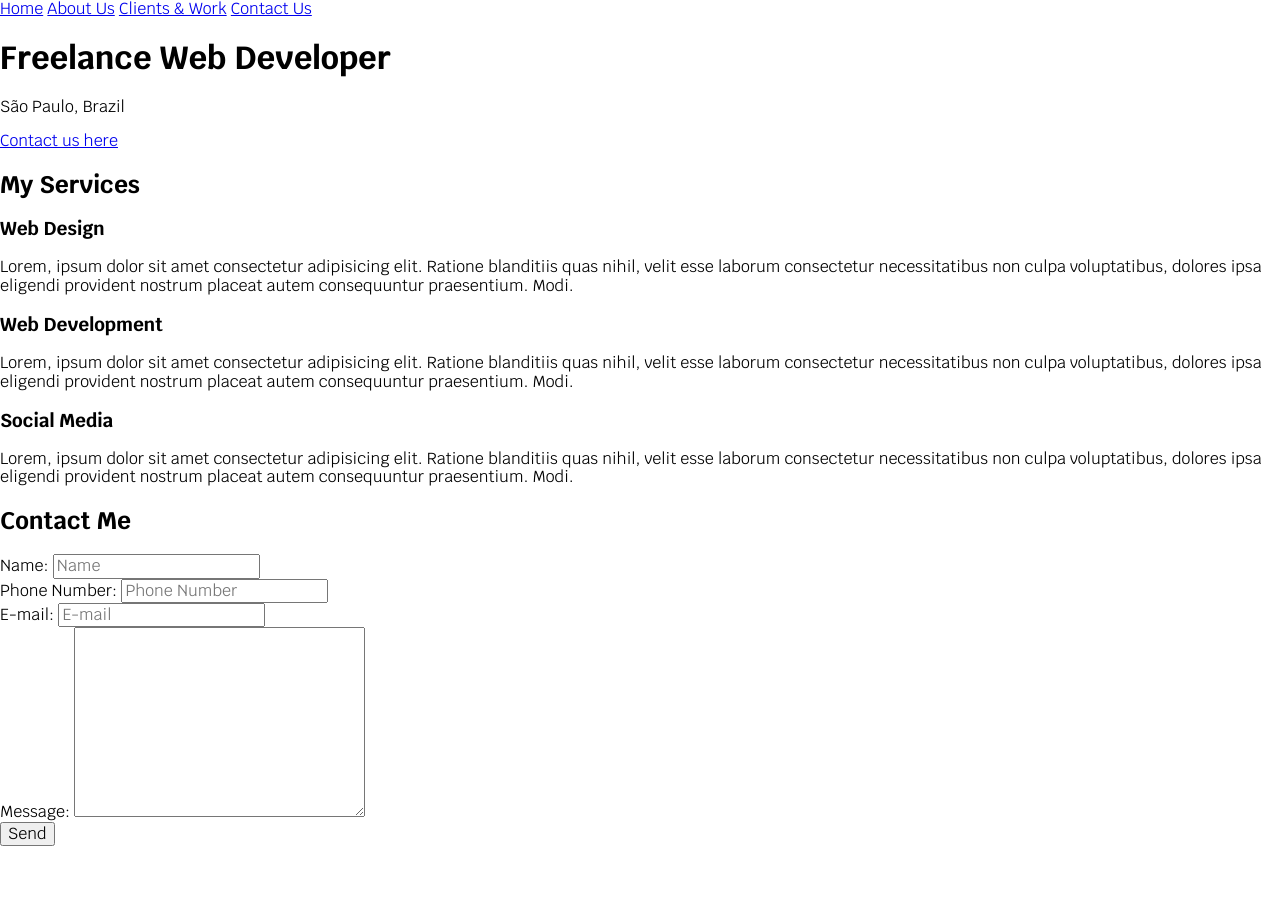
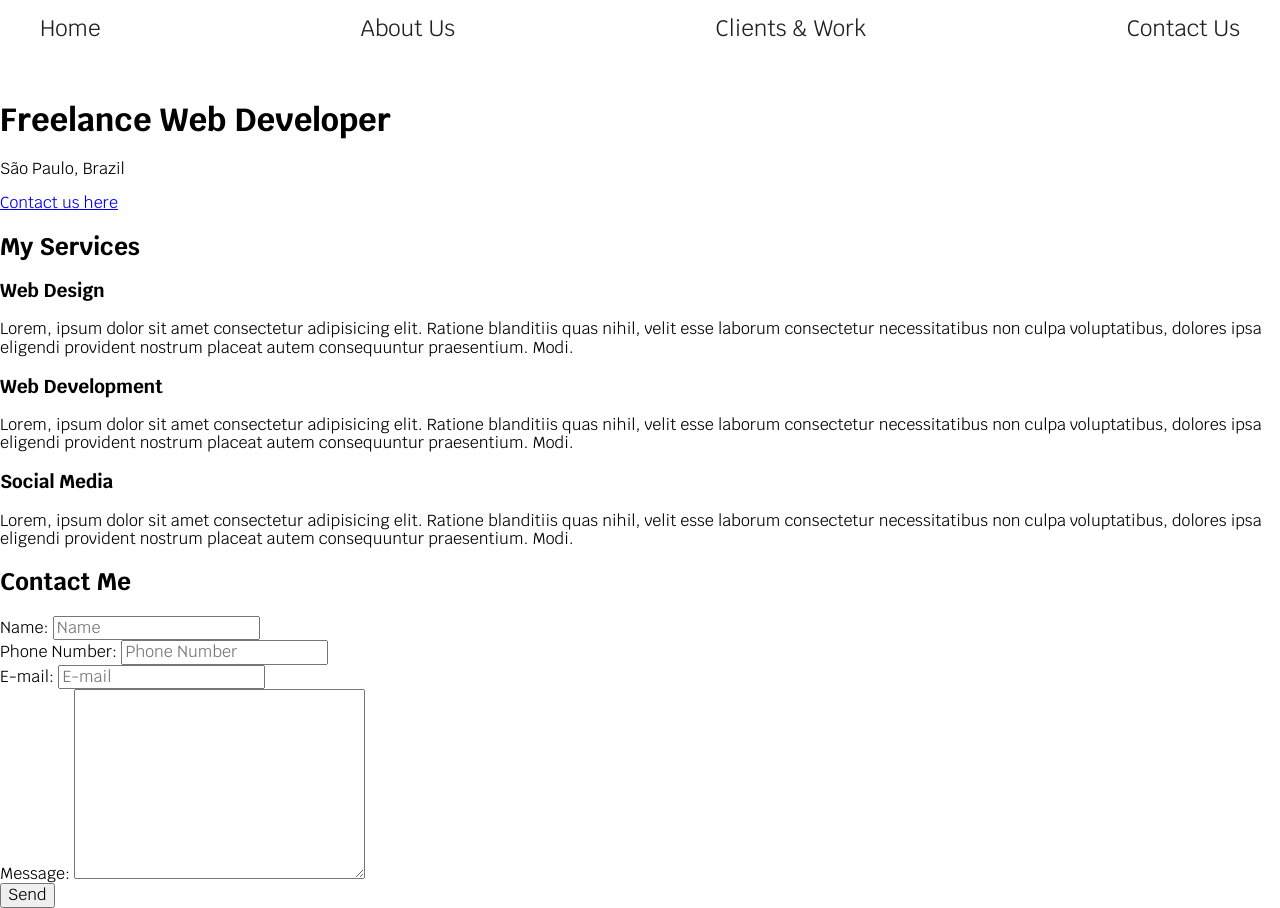
Before and after one commit to marivaldosena/freelancer, a plain HTML site: page index.html in a window 1280 px wide. Before the commit the page ends 846 px from the top, so only its background shows below. Drawn offline with nearby package versions, Linux system fonts and the light colour scheme.

Commit message:
Formatar barra de navegação.

```diff
--- a/css/styles.css
+++ b/css/styles.css
@@ -18,3 +18,27 @@ html {
 body {
   font-family: var(--mainFont);
 }
+
+.main-navigation {
+  max-width: 1200px;
+  margin: 0 auto;
+  padding: 1rem 0;
+
+  display: flex;
+  flex-direction: column;
+  align-items: center;
+}
+
+@media (min-width: 768px) {
+  .main-navigation {
+    flex-direction: row;
+    justify-content: space-between;
+  }
+}
+
+.main-navigation a {
+  color: var(--dark);
+  text-decoration: none;
+  font-size: 1.4rem;
+  margin-bottom: 1.4rem;
+}
--- a/index.html
+++ b/index.html
@@ -6,14 +6,14 @@
   <meta name="viewport" content="width=device-width, initial-scale=1.0">
   <meta http-equiv="X-UA-Compatible" content="ie=edge">
   <link rel="stylesheet" href="https://necolas.github.io/normalize.css/8.0.1/normalize.css">
-  <link rel="stylesheet" href="https://fonts.googleapis.com/css?=family=Krub:400,700">
+  <link rel="stylesheet" href="https://fonts.googleapis.com/css?family=Krub:400,700">
   <link rel="stylesheet" href="https://use.fontawesome.com/releases/v5.8.1/css/all.css" integrity="sha384-50oBUHEmvpQ+1lW4y57PTFmhCaXp0ML5d60M1M7uH2+nqUivzIebhndOJK28anvf" crossorigin="anonymous">
   <link rel="stylesheet" href="css/styles.css">
   <title>Flexbox - Freelancer Website</title>
 </head>
 
 <body>
-  <nav>
+  <nav class="main-navigation">
     <a href="#">Home</a>
     <a href="#">About Us</a>
     <a href="#">Clients & Work</a>
```
